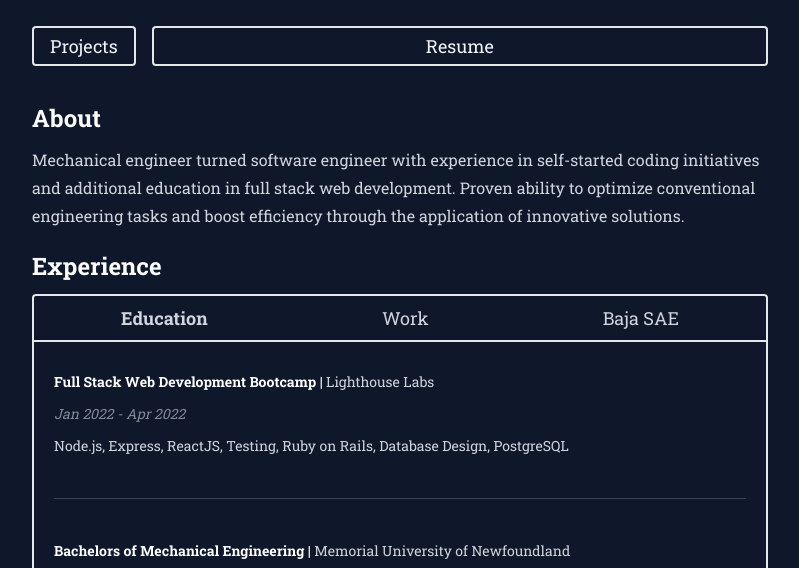
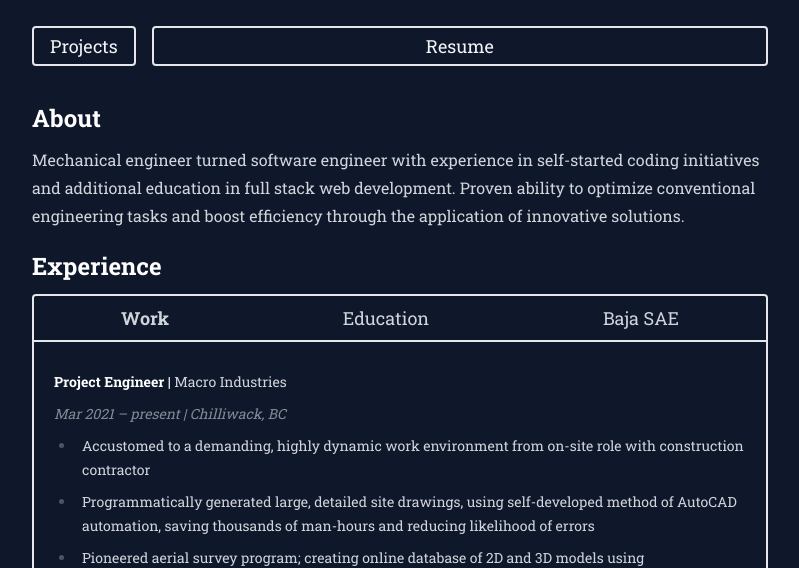
Before and after one commit to riley-paul/personal-website, an Astro site: page / in a window 1280 px wide. Both pictures are taken after a click on the button "Resume". Shown: the part 214-782 px from the top of the page, without its empty margins (240-1039 px from the left). Built offline with nearby package versions, Linux system fonts and the light colour scheme; Astro itself is replaced by a stand-in of ours.

Commit message:
convert experience to content collection

```diff
--- a/src/components/Experience.astro
+++ b/src/components/Experience.astro
@@ -1,5 +1,14 @@
 ---
-const experiences = await Astro.glob("../data/experience/*.md");
+import { getCollection } from "astro:content";
+
+const experienceData = await getCollection("experience");
+const experiences = await Promise.all(
+  experienceData.map(async (experience) => {
+    const { Content } = await experience.render();
+    const { data } = experience;
+    return { data, Content };
+  })
+);
 ---
 
 <div id="tab-wrapper" x-data="{tab: 0}" class="border-2 rounded my-1">
@@ -14,7 +23,7 @@ const experiences = await Astro.glob("../data/experience/*.md");
           x-on:click={`tab = ${index}`}
           class="py-2 px-4 flex-grow mt-0 text-lg text-center"
         >
-          {experience.frontmatter.title}
+          {experience.data.title}
         </div>
       ))
     }
--- a/src/content/config.ts
+++ b/src/content/config.ts
@@ -16,6 +16,11 @@ const projectCollection = defineCollection({
   }),
 });
 
+const experienceCollection = defineCollection({
+  schema: z.object({ title: z.string() }),
+});
+
 export const collections = {
   projects: projectCollection,
+  experience: experienceCollection,
 };
```
Also changed, not shown: src/content/experience/1_work.md (renamed from src/data/experience/2_work.md), src/content/experience/2_education.md (renamed from src/data/experience/1_education.md), src/content/experience/3_baja.md (renamed from src/data/experience/3_baja.md).
